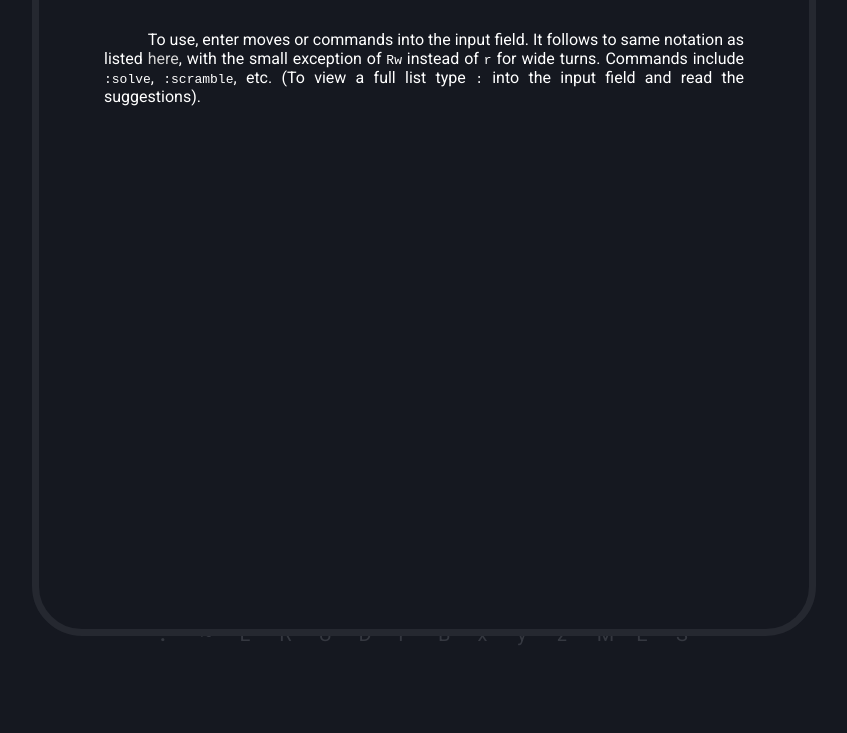
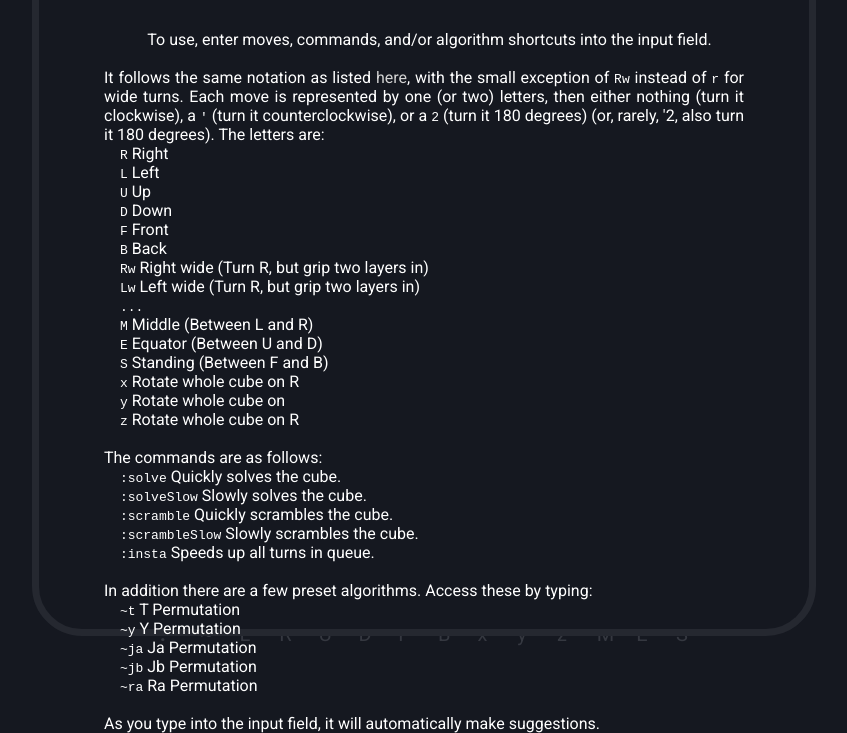
Before and after one commit to tjjfvi/RCS, a website: page static/index.html in a window 1280 px wide. Both pictures are taken after a click on the element 345 px from the left and 720 px from the top of the page. Shown: the part 136-869 px from the top of the page, without its empty margins (216-1063 px from the left). Before the commit the page ends 804 px from the top, so only its background shows below. Drawn offline with nearby package versions, Linux system fonts and the light colour scheme; animation ran at ten frames a second.

Commit message:
fleshed out help screen

```diff
--- a/static/index.html
+++ b/static/index.html
@@ -19,11 +19,45 @@
 		<div class="helpScreen">
 			<h1>Help</h1>
 			<p>
-				To use, enter moves or commands into the input field.
-				It follows to same notation as listed <a href="https://ruwix.com/the-rubiks-cube/notation/advanced/">here</a>,
+				To use, enter moves, commands, and/or algorithm shortcuts into the input field.
+				<br><br>
+				It follows the same notation as listed <a href="https://ruwix.com/the-rubiks-cube/notation/advanced/">here</a>,
 				with the small exception of <code>Rw</code> instead of <code>r</code> for wide turns.
-				Commands include <code>:solve</code>, <code>:scramble</code>, etc.
-				(To view a full list type <code>:</code> into the input field and read the suggestions).
+				Each move is represented by one (or two) letters, then either nothing (turn it clockwise), a <code>'</code> (turn it counterclockwise),
+				or a <code>2</code> (turn it 180 degrees) (or, rarely, '2, also turn it 180 degrees). The letters are:
+				<br>&nbsp;&nbsp;&nbsp;&nbsp;<code>R</code> Right
+				<br>&nbsp;&nbsp;&nbsp;&nbsp;<code>L</code> Left
+				<br>&nbsp;&nbsp;&nbsp;&nbsp;<code>U</code> Up
+				<br>&nbsp;&nbsp;&nbsp;&nbsp;<code>D</code> Down
+				<br>&nbsp;&nbsp;&nbsp;&nbsp;<code>F</code> Front
+				<br>&nbsp;&nbsp;&nbsp;&nbsp;<code>B</code> Back
+				<br>&nbsp;&nbsp;&nbsp;&nbsp;<code>Rw</code> Right wide (Turn R, but grip two layers in)
+				<br>&nbsp;&nbsp;&nbsp;&nbsp;<code>Lw</code> Left wide (Turn R, but grip two layers in)
+				<br>&nbsp;&nbsp;&nbsp;&nbsp;<code>...</code>
+				<br>&nbsp;&nbsp;&nbsp;&nbsp;<code>M</code> Middle (Between L and R)
+				<br>&nbsp;&nbsp;&nbsp;&nbsp;<code>E</code> Equator (Between U and D)
+				<br>&nbsp;&nbsp;&nbsp;&nbsp;<code>S</code> Standing (Between F and B)
+				<br>&nbsp;&nbsp;&nbsp;&nbsp;<code>x</code> Rotate whole cube on R
+				<br>&nbsp;&nbsp;&nbsp;&nbsp;<code>y</code> Rotate whole cube on
+				<br>&nbsp;&nbsp;&nbsp;&nbsp;<code>z</code> Rotate whole cube on R
+
+
+				<br><br>
+				The commands are as follows:
+				<br>&nbsp;&nbsp;&nbsp;&nbsp;<code>:solve</code> Quickly solves the cube.
+				<br>&nbsp;&nbsp;&nbsp;&nbsp;<code>:solveSlow</code> Slowly solves the cube.
+				<br>&nbsp;&nbsp;&nbsp;&nbsp;<code>:scramble</code> Quickly scrambles the cube.
+				<br>&nbsp;&nbsp;&nbsp;&nbsp;<code>:scrambleSlow</code> Slowly scrambles the cube.
+				<br>&nbsp;&nbsp;&nbsp;&nbsp;<code>:insta</code> Speeds up all turns in queue.
+				<br><br>
+				In addition there are a few preset algorithms. Access these by typing:
+				<br>&nbsp;&nbsp;&nbsp;&nbsp;<code>~t</code> T Permutation
+				<br>&nbsp;&nbsp;&nbsp;&nbsp;<code>~y</code> Y Permutation
+				<br>&nbsp;&nbsp;&nbsp;&nbsp;<code>~ja</code> Ja Permutation
+				<br>&nbsp;&nbsp;&nbsp;&nbsp;<code>~jb</code> Jb Permutation
+				<br>&nbsp;&nbsp;&nbsp;&nbsp;<code>~ra</code> Ra Permutation
+				<br><br>
+				As you type into the input field, it will automatically make suggestions.
 			</p>
 		</div>
 	</body>
```
